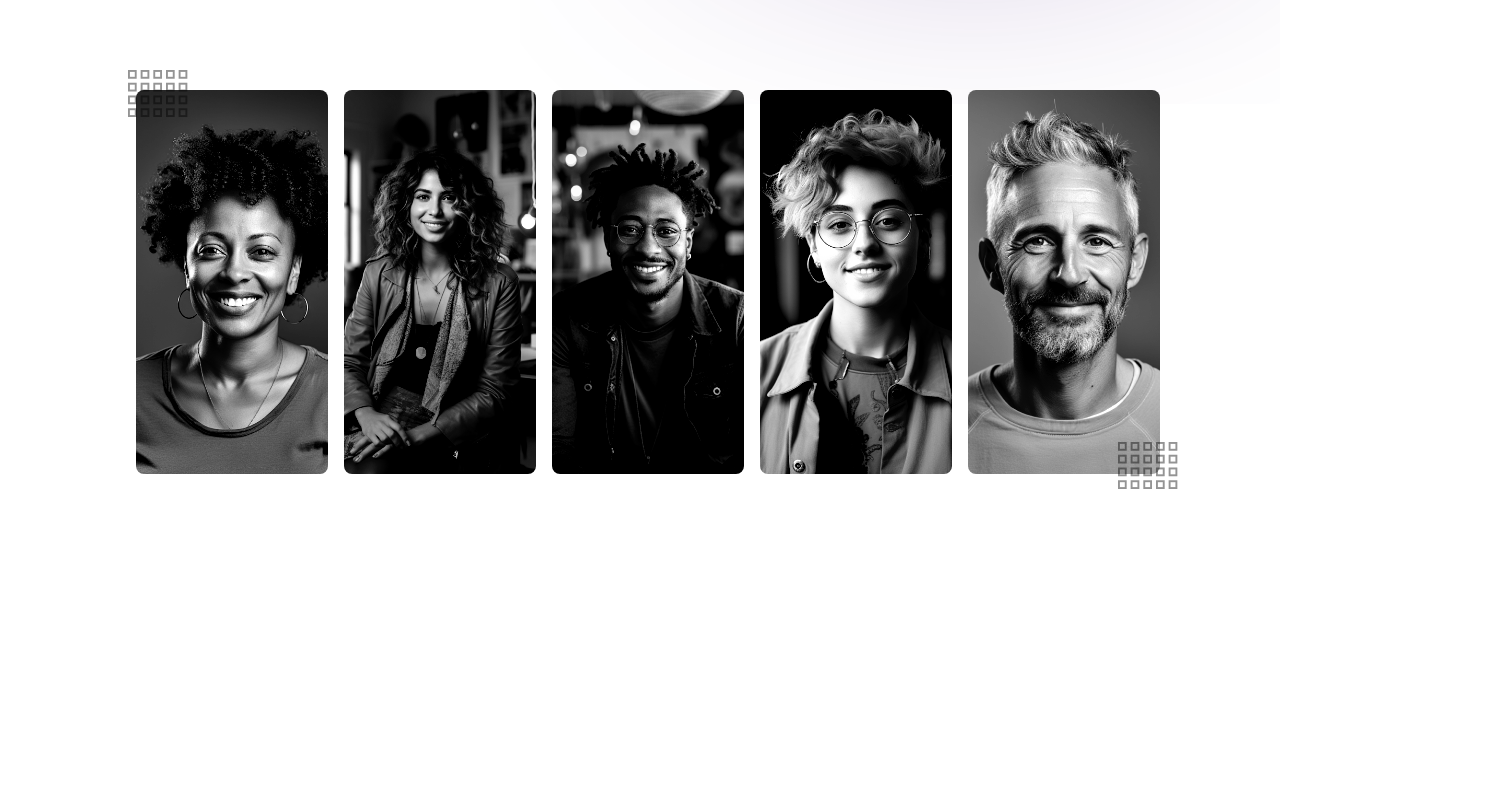
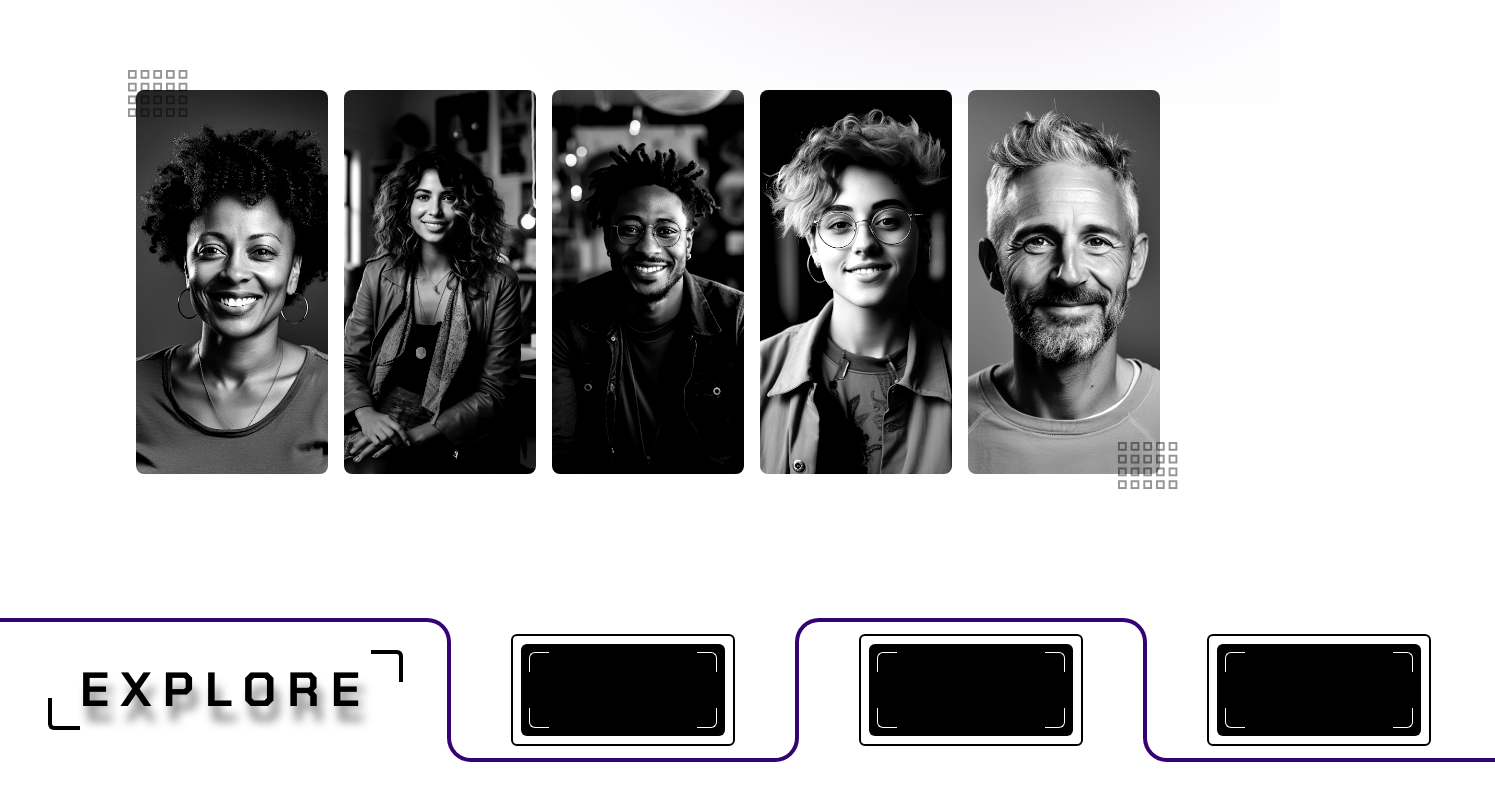
Before and after one commit to notnotrachit/garnet, a Next.js app: page / in a window 1280 px wide. Shown: the part 1006-1806 px from the top of the page, 1495 px wide, since content can reach past the window. Before the commit the page ends 1624 px from the top, so only its background shows below. Built offline with nearby package versions, Linux system fonts and the light colour scheme; what tailwindcss-text-fill-stroke would draw is missing.

Commit message:
Explore section done

```diff
--- a/app/page.tsx
+++ b/app/page.tsx
@@ -4,6 +4,7 @@ import VCarusel from "@/components/vcarusel";
 import Gridbg from "@/components/gridbg";
 import Balls from "@/components/balls";
 import Testimonial from "@/components/testimonials";
+import Explore from "@/components/explore";
 import { Chakra_Petch } from "next/font/google";
 
 const chakra_petch = Chakra_Petch({
@@ -90,6 +91,8 @@ export default function Home() {
       <div className="my-36">
         <Testimonial />
       </div>
+
+      <div className="my-10"><Explore/></div>
     </div>
   );
 }
--- /dev/null
+++ b/components/explore.tsx
@@ -0,0 +1,113 @@
+import { LuTextSelect } from "react-icons/lu";
+import { FiExternalLink } from "react-icons/fi";
+import { FaXTwitter } from "react-icons/fa6";
+
+export default function Explore() {
+  return (
+    <>
+      <div className="flex w-full">
+        <div className="h-36 relative">
+          <div className="flex">
+            <div className="absolute top-0 left-0 h-[4.5rem] border-t-4 border-r-4 border-[#340272] rounded-tr-3xl w-full"></div>
+            <div className="mt-8 mx-12 relative py-4 px-8 text-black text-5xl font-bold text-fill-black text-stroke-black text-stroke-2 tracking-[0.7rem] [text-shadow:_5px_15px_10px_rgb(0_0_0_/_50%)]">
+              EX<span className="text-fill-transparent">PLO</span>RE
+              <div className="absolute inset-0 flex items-center justify-center">
+                <div className="absolute top-0 right-0 border-t-4 border-r-4 border-black w-8 h-8 rounded-tr-md"></div>
+                <div className="absolute bottom-0 left-0 border-b-4 border-l-4 border-black w-8 h-8 rounded-bl-md"></div>
+              </div>
+            </div>
+          </div>
+        </div>
+
+        <div className="h-36 relative -ml-1">
+          <div className="flex items-center h-full">
+            <div className="absolute top-[4.5rem] left-0 h-[4.5rem] border-b-4 border-x-4 border-[#340272] rounded-b-3xl w-full"></div>
+            <div className="mx-16">
+              <div className="w-56 border-2 border-black h-28 rounded-md p-2">
+                <div className="w-full h-full bg-black rounded-md p-2">
+                  <div className="relative h-full flex justify-center text-center items-center">
+                    <div className="absolute top-0 left-0 w-5 h-5 rounded-tl-md border-t border-l border-white"></div>
+                    <div className="absolute top-0 right-0 w-5 h-5 rounded-tr-md border-t border-r border-white"></div>
+                    <div className="absolute bottom-0 left-0 w-5 h-5 rounded-bl-md border-b border-l border-white"></div>
+                    <div className="absolute bottom-0 right-0 w-5 h-5 rounded-br-md border-b border-r border-white"></div>
+
+                    <div className="flex-col justify-center items-center gap-2 space-y-2">
+                      <div className="flex justify-center items-center gap-2 text-xl">
+                        <LuTextSelect />
+                        Blogs
+                      </div>
+                      <div className="flex justify-center items-center gap-2">
+                        Read <FiExternalLink />
+                      </div>
+                    </div>
+                  </div>
+                </div>
+              </div>
+            </div>
+          </div>
+        </div>
+
+        <div className="h-36 relative -ml-1">
+          <div className="flex items-center h-full">
+            <div className="absolute top-0 left-0 h-[4.5rem] border-t-4 border-x-4 border-[#340272] rounded-t-3xl w-full"></div>
+            <div className="mx-16">
+              <div className="w-56 border-2 border-black h-28 rounded-md p-2">
+                <div className="w-full h-full bg-black rounded-md p-2">
+                  <div className="relative h-full flex justify-center text-center items-center">
+                    <div className="absolute top-0 left-0 w-5 h-5 rounded-tl-md border-t border-l border-white"></div>
+                    <div className="absolute top-0 right-0 w-5 h-5 rounded-tr-md border-t border-r border-white"></div>
+                    <div className="absolute bottom-0 left-0 w-5 h-5 rounded-bl-md border-b border-l border-white"></div>
+                    <div className="absolute bottom-0 right-0 w-5 h-5 rounded-br-md border-b border-r border-white"></div>
+
+                    <div className="flex-col justify-center items-center gap-2 space-y-2">
+                      <div className="flex justify-center items-center gap-2 text-xl">
+                        <FaXTwitter />
+                        Twitter
+                      </div>
+                      <div className="flex justify-center items-center gap-2">
+                        Read <FiExternalLink />
+                      </div>
+                    </div>
+                  </div>
+                </div>
+              </div>
+            </div>
+          </div>
+        </div>
+
+        <div className="h-36 relative -ml-1">
+          <div className="flex items-center h-full">
+            <div className="absolute top-[4.5rem] left-0 h-[4.5rem] border-b-4 border-l-4 border-[#340272] rounded-bl-3xl w-full"></div>
+            <div className="mx-16">
+              <div className="w-56 border-2 border-black h-28 rounded-md p-2">
+                <div className="w-full h-full bg-black rounded-md p-2">
+                  <div className="relative h-full flex justify-center text-center items-center">
+                    <div className="absolute top-0 left-0 w-5 h-5 rounded-tl-md border-t border-l border-white"></div>
+                    <div className="absolute top-0 right-0 w-5 h-5 rounded-tr-md border-t border-r border-white"></div>
+                    <div className="absolute bottom-0 left-0 w-5 h-5 rounded-bl-md border-b border-l border-white"></div>
+                    <div className="absolute bottom-0 right-0 w-5 h-5 rounded-br-md border-b border-r border-white"></div>
+
+                    <div className="flex-col justify-center items-center gap-2 space-y-2">
+                      <div className="flex justify-center items-center gap-2 text-xl">
+                        <LuTextSelect />
+                        Blogs
+                      </div>
+                      <div className="flex justify-center items-center gap-2">
+                        Read <FiExternalLink />
+                      </div>
+                    </div>
+                  </div>
+                </div>
+              </div>
+            </div>
+          </div>
+        </div>
+        <div className="h-36 w-full relative -ml-1">
+          <div className="flex items-center h-full">
+            <div className="absolute top-[4.5rem] left-0 h-[4.5rem] border-b-4 border-[#340272] w-full"></div>
+          </div>
+        </div>
+      </div>
+    </>
+  );
+}
--- a/package.json
+++ b/package.json
@@ -12,6 +12,7 @@
     "next": "14.2.3",
     "react": "^18",
     "react-dom": "^18",
+    "react-icons": "^5.2.1",
     "react-scroll-parallax": "^3.4.5",
     "tailwindcss-text-fill-stroke": "^1.1.2"
   },
```
Also changed, not shown: 1 other file (tests, documents, lock files or other folders).
